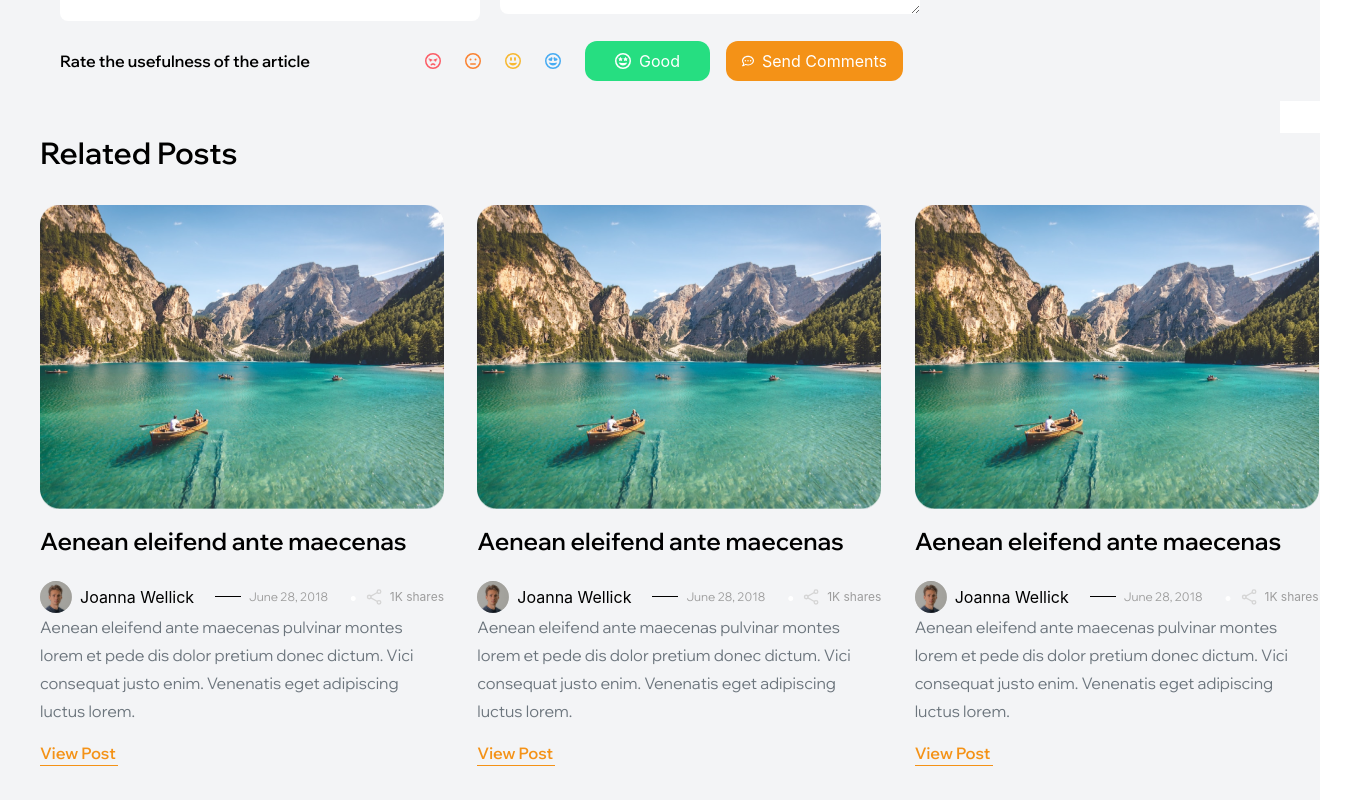
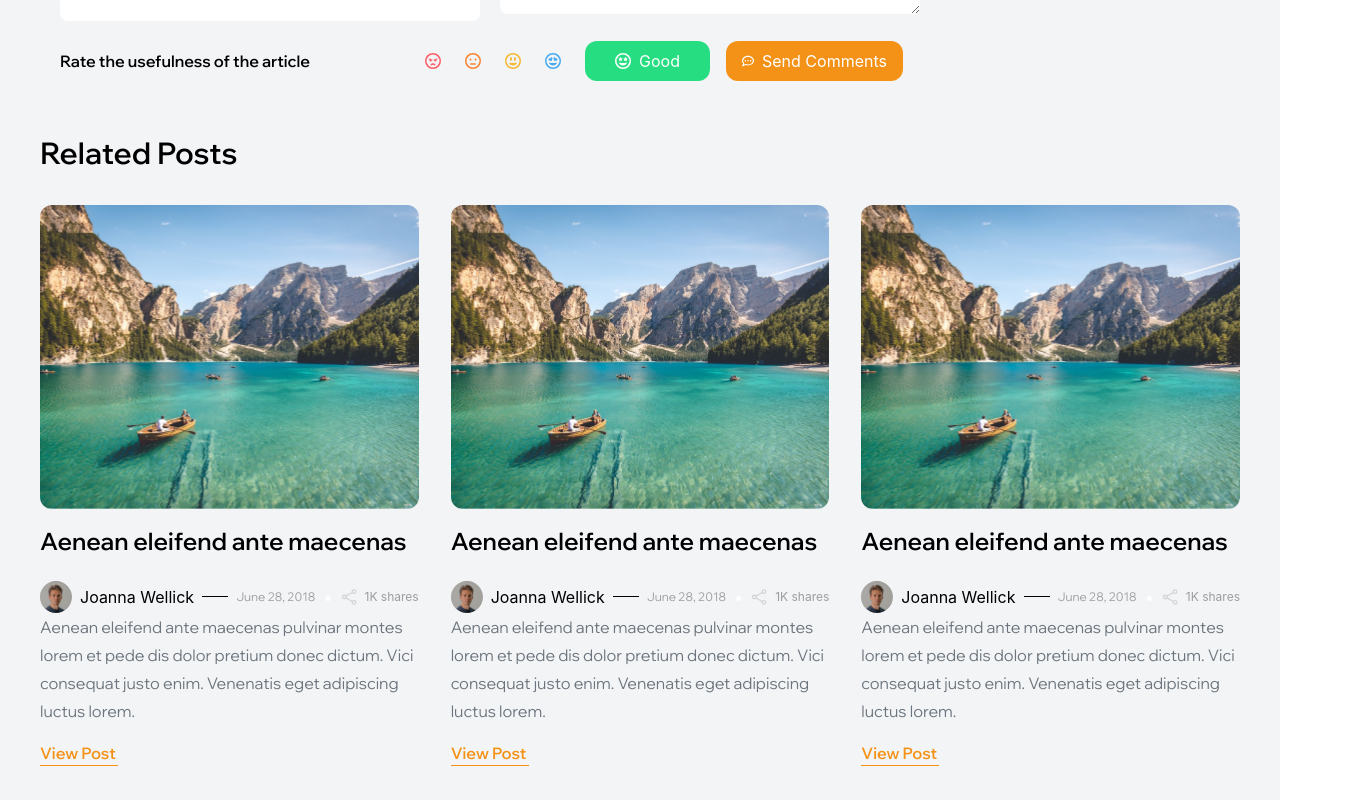
Before and after one commit to ahmad5373/Spreadz, a React (Create React App) app: page /blogs/blog-details in a window 1280 px wide. Shown: the part 3000-3800 px from the top of the page, 1360 px wide, since content can reach past the window. Built offline with nearby package versions, Linux system fonts and the light colour scheme.

Commit message:
blog page responsive fix

```diff
--- a/src/components/Blog.js
+++ b/src/components/Blog.js
@@ -17,8 +17,9 @@ const Blogs = () => {
     }
 
     return (
-        <div className="flex flex-col bg-gray-100  pt-12 w-full">
-            <Container className='px-4 md:px-8 lg:px-10 xl1:px-20'>
+        <div className="bg-gray-100  pt-12 w-full">
+        <Container className='px-4 md:px-8 lg:px-10 xl1:px-20'>
+        <div className="flex flex-col">
             <div className="h-12 bg-gray-100"></div>
 
             <div className="flex flex-col lg:flex-row justify-between items-center space-y-4 lg:space-y-0">
@@ -643,9 +644,9 @@ const Blogs = () => {
                 </div>
             </div>
 
+        </div>
 </Container>
-        </div>
-
+</div>
     );
 };
 
--- a/src/components/BlogDetails.js
+++ b/src/components/BlogDetails.js
@@ -35,11 +35,12 @@ const BlogDetails = () => {
     }
 
     return (
-        <div className="flex flex-col bg-gray-100  pt-12 w-full">
-            <Container className='px-4 md:px-8 lg:px-10 xl1:px-20'>
+        <div className="bg-gray-100  pt-12 w-full">
+        <Container className='px-4 md:px-8 lg:px-10 xl1:px-20'>
             <div className="h-12 bg-gray-100"></div>
+                <div className="flex flex-col">
 
-            <div className="flex custom-col lg:flex-row justify-between lg:space-x-20 bg-gray-100">
+            <div className="flex custom-col flex-row justify-between lg:space-x-16 bg-gray-100">
                 <div className="flex flex-col space-y-2 lg:w-[900px]">
                     <div><p className="base-font-heading text-3xl leading-10">How to Spend the Perfect Day on Croatia’s Most Magical Island</p></div>
                     <div className="">
@@ -438,9 +439,9 @@ const BlogDetails = () => {
                     </Button>
                 </div>
             </div>
+         </div>
             </Container>
-        </div>
-
+            </div>
     );
 };
 
--- a/src/index.css
+++ b/src/index.css
@@ -152,6 +152,12 @@ code {
 }
 
 @media (min-width: 1024px) and (max-width: 1140px) {
+  .custom-w-our-story {
+    width: 700px !important;
+  }
+}
+
+@media (min-width: 1024px) and (max-width: 1140px) {
   .custom-w-16 {
     width: 16rem !important;
   }
@@ -181,7 +187,7 @@ code {
   }
 }
 
-@media (min-width: 320px) and (max-width: 1260px) {
+@media (min-width: 320px) and (max-width: 1140px) {
   .custom-col {
     flex-direction: column;
   }
```
